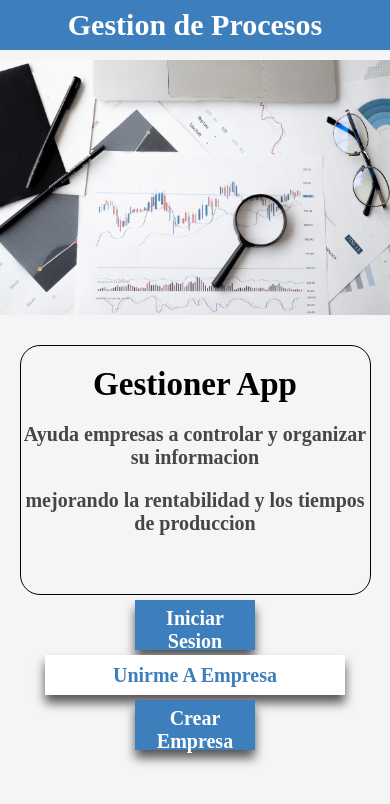
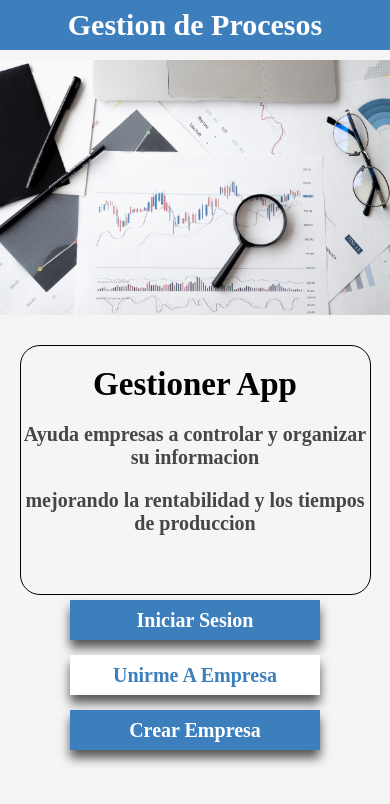
Before and after one commit to AndresCalvoG/GestionDeProcesos, a React (Create React App) app: page /Home in a window 390 px wide. Shown: the top 804 px of the page. Built offline with nearby package versions, Linux system fonts and the light colour scheme; no server answers.

Commit message:
button styles changed

```diff
--- a/src/components/Buttons/Button.js
+++ b/src/components/Buttons/Button.js
@@ -1,5 +1,5 @@
 import React from "react";
-import "./button.css";
+import "./Button.css";
 
 function Button(props) {
   return (
--- a/src/components/Buttons/button.css
+++ b/src/components/Buttons/button.css
@@ -30,15 +30,16 @@
     font-size: 2rem;
   }
   .button--long {
-    width: 60rem;
+    width: 25rem;
     font-size: 2rem;
   }
 }
 
 @media screen and (max-width: 390px) {
-  .submit {
-    font-size: 2rem;
+  .button {
     width: 12rem;
-    height: 5rem;
+  }
+  .button--long {
+    width: 25rem;
   }
 }
```
Also changed, not shown: 1 other file (tests, documents, lock files or other folders).
